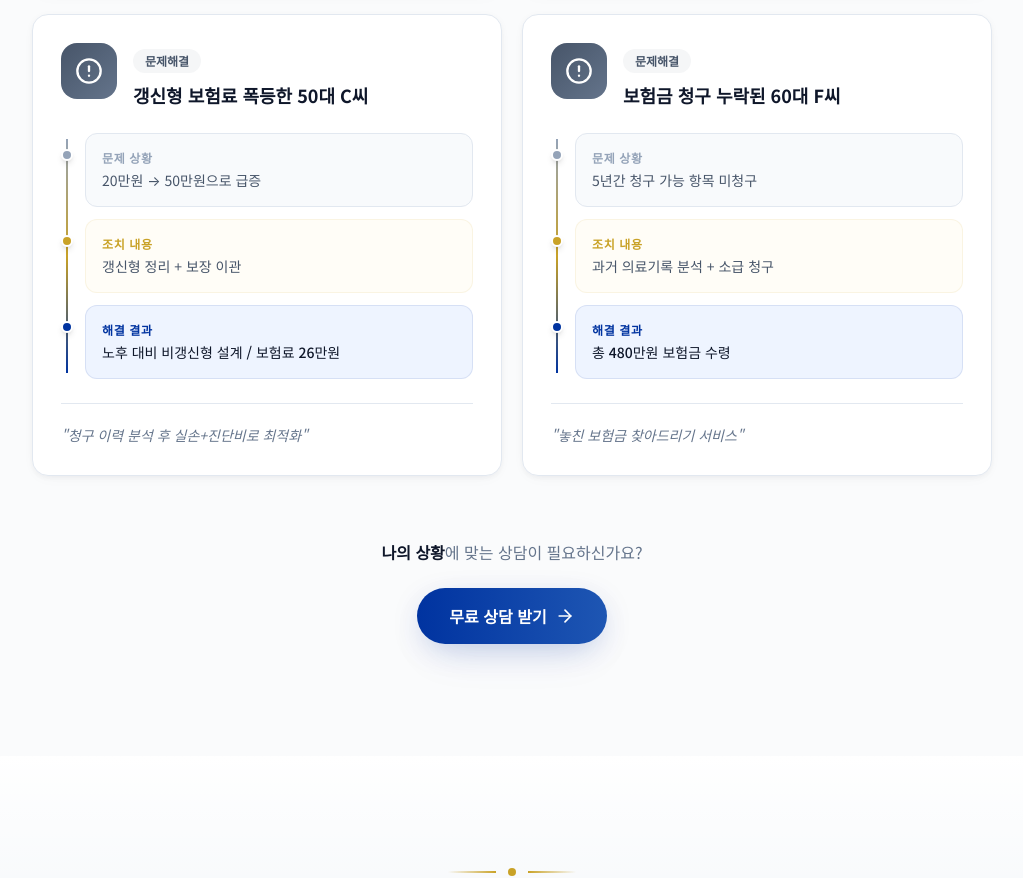
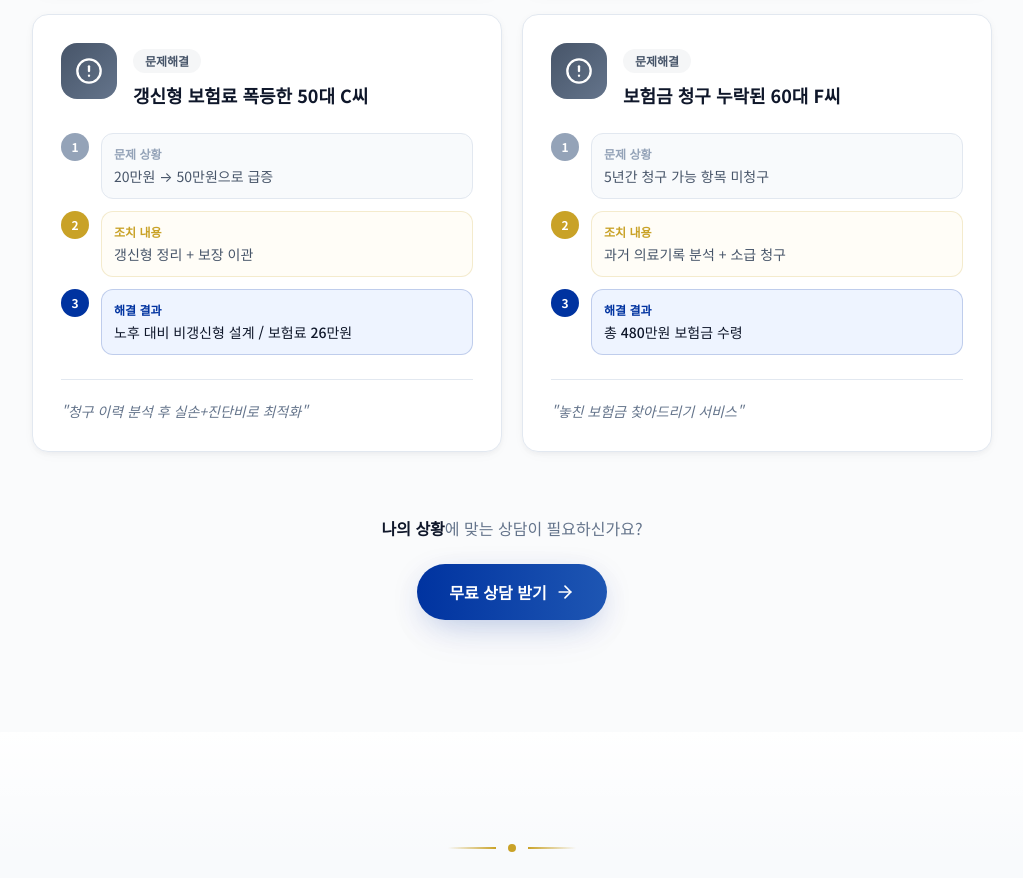
Before and after one commit to mae916/Insurance-agent-profile, a React (Vite) app: page /#cases in a window 1280 px wide. Shown: the part 3400-4278 px from the top of the page, without its empty margins (128-1151 px from the left). Built offline with nearby package versions, Linux system fonts and the light colour scheme.

Commit message:
Redesign timeline to numbered steps (1, 2, 3)
- Replaced timeline dots/lines with numbered circles
- Step 1 (gray): 문제 상황
- Step 2 (gold): 조치 내용
- Step 3 (blue): 해결 결과
- Cleaner, more professional look

```diff
--- a/src/components/CaseCard.tsx
+++ b/src/components/CaseCard.tsx
@@ -1,5 +1,12 @@
 import { useInView } from '../hooks/useInView';
-import { ArrowRight, TrendingDown, FileText, AlertCircle, CheckCircle2, Zap } from 'lucide-react';
+import {
+  ArrowRight,
+  TrendingDown,
+  FileText,
+  AlertCircle,
+  CheckCircle2,
+  Zap,
+} from 'lucide-react';
 
 interface CaseCardProps {
   title: string;
@@ -32,10 +39,12 @@ const CaseCard = ({
 
   const isRemodeling = type === 'remodeling' || (before && after && discount);
   const isNewJoin = type === 'newjoin' || (!isRemodeling && plan);
-  const isSpecial = type === 'special' || (!isRemodeling && !isNewJoin && issue);
+  const isSpecial =
+    type === 'special' || (!isRemodeling && !isNewJoin && issue);
 
   const getTypeConfig = () => {
-    if (isRemodeling) return {
+    if (isRemodeling)
+      return {
         icon: TrendingDown,
         gradient: 'from-[#0033A0] to-[#1E56B3]',
         lightBg: 'bg-[#0033A0]/5',
@@ -43,7 +52,8 @@ const CaseCard = ({
         borderColor: 'border-[#0033A0]/20',
         label: '리모델링',
       };
-    if (isNewJoin) return {
+    if (isNewJoin)
+      return {
         icon: FileText,
         gradient: 'from-[#C9A227] to-[#D4B94E]',
         lightBg: 'bg-[#C9A227]/5',
@@ -72,14 +82,17 @@ const CaseCard = ({
       }`}
       style={{ animationDelay: `${index * 0.1}s` }}
     >
-
       {/* 타입 라벨 + 제목 */}
       <div className="flex items-start gap-4 mb-6">
-        <div className={`flex items-center justify-center w-14 h-14 rounded-2xl bg-gradient-to-br ${config.gradient} group-hover:scale-110 transition-transform duration-300`}>
-          <Icon className="w-7 h-7 text-white" />
+        <div
+          className={`flex items-center justify-center w-14 h-14 rounded-2xl bg-gradient-to-br ${config.gradient} group-hover:scale-110 transition-transform duration-300`}
+        >
+          <Icon className="text-white w-7 h-7" />
         </div>
         <div className="flex-1 pt-1">
-          <span className={`inline-block px-3 py-1 text-xs font-semibold ${config.textColor} ${config.lightBg} rounded-full mb-2`}>
+          <span
+            className={`inline-block px-3 py-1 text-xs font-semibold ${config.textColor} ${config.lightBg} rounded-full mb-2`}
+          >
             {config.label}
           </span>
           <h4 className="text-lg font-bold text-[#0F172A]">{title}</h4>
@@ -91,8 +104,12 @@ const CaseCard = ({
         <div className="relative p-5 bg-gradient-to-br from-[#F8FAFC] to-white rounded-xl border border-[#E2E8F0]">
           <div className="relative flex items-center gap-4">
             <div className="flex-1 space-y-1">
-              <p className="text-xs font-semibold text-[#94A3B8] uppercase tracking-wider">Before</p>
-              <p className="text-sm text-[#64748B] line-through decoration-red-400/50">{before}</p>
+              <p className="text-xs font-semibold text-[#94A3B8] uppercase tracking-wider">
+                Before
+              </p>
+              <p className="text-sm text-[#64748B] line-through decoration-red-400/50">
+                {before}
+              </p>
             </div>
 
             <div className="flex items-center justify-center w-10 h-10 bg-white rounded-full border border-[#E2E8F0] shadow-soft">
@@ -100,7 +117,9 @@ const CaseCard = ({
             </div>
 
             <div className="flex-1 space-y-1 text-right">
-              <p className="text-xs font-semibold text-[#94A3B8] uppercase tracking-wider">After</p>
+              <p className="text-xs font-semibold text-[#94A3B8] uppercase tracking-wider">
+                After
+              </p>
               <p className="text-sm font-semibold text-[#0F172A]">{after}</p>
             </div>
           </div>
@@ -126,38 +145,39 @@ const CaseCard = ({
         </div>
       )}
 
-      {/* 특수 상황 - 타임라인 스타일 */}
+      {/* 특수 상황 - 숫자 스텝 스타일 */}
       {isSpecial && issue && action && result && (
-        <div className="relative pl-6">
-          {/* 연속된 세로선 */}
-          <div className="absolute left-[5px] top-[6px] bottom-[6px] w-[2px] bg-gradient-to-b from-[#94A3B8] via-[#C9A227] to-[#0033A0]" />
-
         <div className="space-y-3">
-            {/* 문제 */}
-            <div className="relative">
-              <div className="absolute -left-6 top-4 w-3 h-3 bg-[#94A3B8] rounded-full border-2 border-white shadow-md z-10" />
-              <div className="p-4 bg-[#F8FAFC] rounded-xl border border-[#E2E8F0]">
-                <p className="text-xs font-bold text-[#94A3B8] uppercase tracking-wider mb-1">문제 상황</p>
+          {/* Step 1: 문제 */}
+          <div className="flex gap-3">
+            <div className="flex-shrink-0 w-7 h-7 rounded-full bg-[#94A3B8] flex items-center justify-center">
+              <span className="text-xs font-bold text-white">1</span>
+            </div>
+            <div className="flex-1 p-3 bg-[#F8FAFC] rounded-xl border border-[#E2E8F0]">
+              <p className="text-xs font-bold text-[#94A3B8] mb-1">문제 상황</p>
               <p className="text-sm text-[#475569]">{issue}</p>
             </div>
           </div>
 
-            {/* 조치 */}
-            <div className="relative">
-              <div className="absolute -left-6 top-4 w-3 h-3 bg-[#C9A227] rounded-full border-2 border-white shadow-md z-10" />
-              <div className="p-4 bg-[#FFFDF7] rounded-xl border border-[#C9A227]/10">
-                <p className="text-xs font-bold text-[#C9A227] uppercase tracking-wider mb-1">조치 내용</p>
+          {/* Step 2: 조치 */}
+          <div className="flex gap-3">
+            <div className="flex-shrink-0 w-7 h-7 rounded-full bg-[#C9A227] flex items-center justify-center">
+              <span className="text-xs font-bold text-white">2</span>
+            </div>
+            <div className="flex-1 p-3 bg-[#FFFDF7] rounded-xl border border-[#C9A227]/20">
+              <p className="text-xs font-bold text-[#C9A227] mb-1">조치 내용</p>
               <p className="text-sm text-[#475569]">{action}</p>
             </div>
           </div>
 
-            {/* 결과 */}
-            <div className="relative">
-              <div className="absolute -left-6 top-4 w-3 h-3 bg-[#0033A0] rounded-full border-2 border-white shadow-md z-10" />
-              <div className="p-4 bg-[#EEF4FF] rounded-xl border border-[#0033A0]/10">
-                <p className="text-xs font-bold text-[#0033A0] uppercase tracking-wider mb-1">해결 결과</p>
+          {/* Step 3: 결과 */}
+          <div className="flex gap-3">
+            <div className="flex-shrink-0 w-7 h-7 rounded-full bg-[#0033A0] flex items-center justify-center">
+              <span className="text-xs font-bold text-white">3</span>
+            </div>
+            <div className="flex-1 p-3 bg-[#EEF4FF] rounded-xl border border-[#0033A0]/20">
+              <p className="text-xs font-bold text-[#0033A0] mb-1">해결 결과</p>
               <p className="text-sm font-medium text-[#0F172A]">{result}</p>
-              </div>
             </div>
           </div>
         </div>
```
Lines whose indentation alone changed are shown as unchanged.
